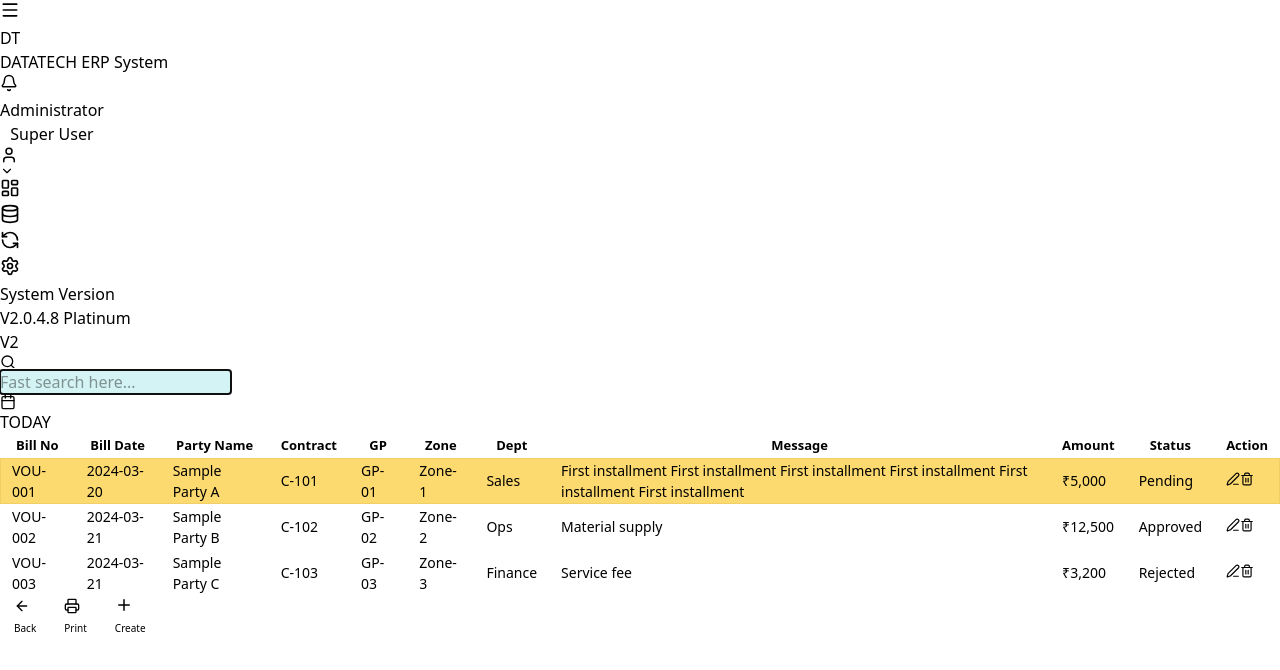
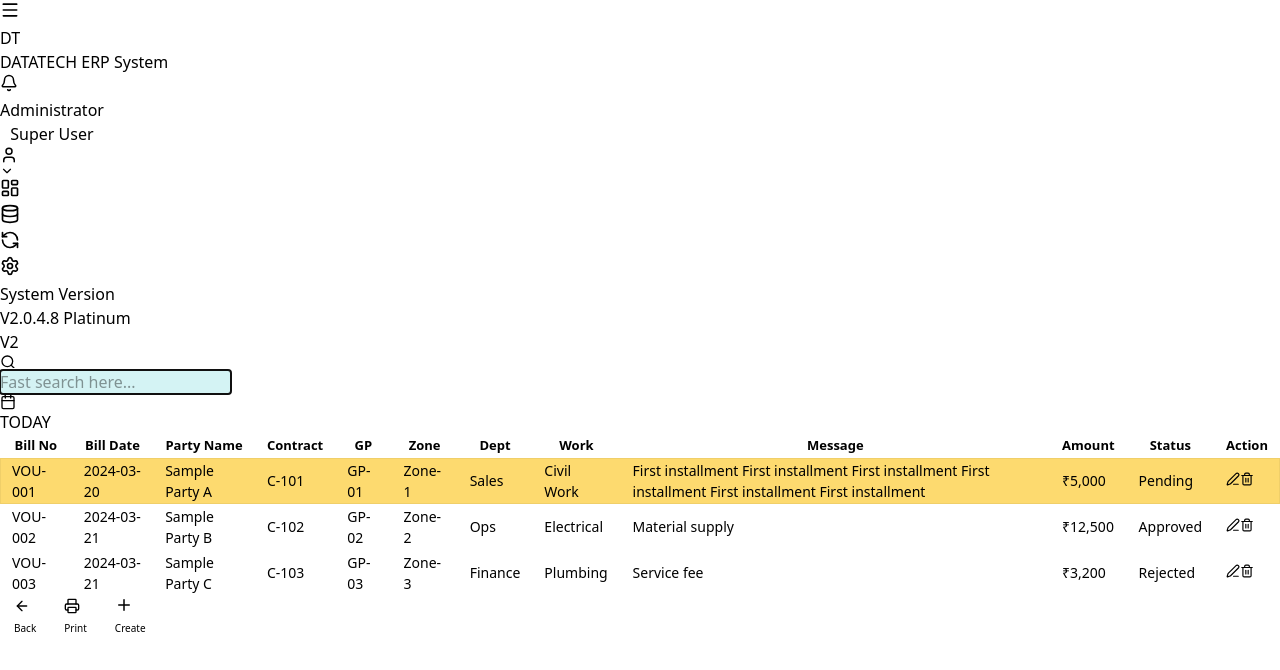
Before and after one commit to datatechctc6-tech/ERP-SYSTEM-, a React (Vite) app in the folder frontend/: page /account-voucher-creation in a window 1280 px wide. Shown: the top 670 px of the page. Built offline with nearby package versions, Linux system fonts and the light colour scheme; sample sign-in values are in the browser's storage.

Commit message:
feat: Add Account Voucher Creation, Party, and Account Creation pages.

```diff
--- a/frontend/src/pages/AccountCreation/AccountCreation.jsx
+++ b/frontend/src/pages/AccountCreation/AccountCreation.jsx
@@ -15,6 +15,7 @@ const AccountCreation = () => {
             id: i + 1,
             partyName: '',
             department: '',
+            work: '',
             amount: '',
             status: ''
         }));
@@ -23,6 +24,7 @@ const AccountCreation = () => {
                 id: 1,
                 partyName: editVoucher.partyName || '',
                 department: editVoucher.dept || '',
+                work: editVoucher.work || '',
                 amount: editVoucher.amount ? String(editVoucher.amount) : '',
                 status: editVoucher.status || ''
             };
@@ -47,7 +49,7 @@ const AccountCreation = () => {
         } else if (e.key === 'ArrowLeft') {
             targetCol = Math.max(0, colIndex - 1);
         } else if (e.key === 'ArrowRight' || e.key === 'Enter') {
-            if (colIndex < 3) {
+            if (colIndex < 4) {
                 targetCol = colIndex + 1;
             } else {
                 targetRow = Math.min(accounts.length - 1, rowIndex + 1);
@@ -69,6 +71,7 @@ const AccountCreation = () => {
     const totalRecords = accounts.filter(acc =>
         acc.partyName.trim() !== '' ||
         acc.department.trim() !== '' ||
+        acc.work.trim() !== '' ||
         acc.amount.trim() !== ''
     ).length;
 
@@ -85,6 +88,7 @@ const AccountCreation = () => {
                         <tr className="flex w-full">
                             <th className="ac-th px-3 py-3 font-black uppercase tracking-widest border-r border-[#00332e] flex-1">Party Name</th>
                             <th className="ac-th px-3 py-3 font-black uppercase tracking-widest border-r border-[#00332e] flex-1">Department</th>
+                            <th className="ac-th px-3 py-3 font-black uppercase tracking-widest border-r border-[#00332e] flex-1">Work</th>
                             <th className="ac-th px-3 py-3 font-black uppercase tracking-widest border-r border-[#00332e] flex-1 text-right">Amount</th>
                             <th className="ac-th px-3 py-3 font-black uppercase tracking-widest border-[#00332e] w-32">Status</th>
                             <th className="ac-th px-3 py-3 font-black uppercase tracking-widest border-l border-[#00332e] w-24 text-center">Action</th>
@@ -123,9 +127,21 @@ const AccountCreation = () => {
                                         type="text"
                                         data-row={index}
                                         data-col={2}
+                                        value={account.work}
+                                        onChange={(e) => handleInputChange(index, 'work', e.target.value)}
+                                        onKeyDown={(e) => handleKeyDown(e, index, 2)}
+                                        className="ac-input w-full h-full px-3 bg-transparent focus:outline-none focus:bg-[#fdd55ce1]"
+                                        placeholder={index === 0 ? "Enter work..." : ""}
+                                    />
+                                </td>
+                                <td className="border-r border-gray-200 flex-1">
+                                    <input
+                                        type="text"
+                                        data-row={index}
+                                        data-col={3}
                                         value={account.amount}
                                         onChange={(e) => handleInputChange(index, 'amount', e.target.value)}
-                                        onKeyDown={(e) => handleKeyDown(e, index, 2)}
+                                        onKeyDown={(e) => handleKeyDown(e, index, 3)}
                                         className="ac-input w-full h-full px-3 text-right font-black bg-transparent focus:outline-none focus:bg-[#fdd55ce1]"
                                         placeholder={index === 0 ? "0.00" : ""}
                                     />
@@ -134,21 +150,21 @@ const AccountCreation = () => {
                                     <input
                                         type="text"
                                         data-row={index}
-                                        data-col={3}
+                                        data-col={4}
                                         value={account.status}
                                         onChange={(e) => handleInputChange(index, 'status', e.target.value)}
-                                        onKeyDown={(e) => handleKeyDown(e, index, 3)}
+                                        onKeyDown={(e) => handleKeyDown(e, index, 4)}
                                         className="ac-input w-full h-full px-3 bg-transparent focus:outline-none focus:bg-[#fdd55ce1] uppercase font-bold text-gray-600"
                                         placeholder={index === 0 ? "Status" : ""}
                                     />
                                 </td>
                                 <td className="border-l border-gray-200 w-24 flex items-center justify-center bg-white z-10">
-                                    {totalRecords > 1 && (account.partyName.trim() || account.department.trim() || account.amount.trim()) && (
+                                    {totalRecords > 1 && (account.partyName.trim() || account.department.trim() || account.work.trim() || account.amount.trim()) && (
                                         <button
                                             type="button"
                                             onClick={() => {
                                                 const newAccounts = [...accounts];
-                                                newAccounts[index] = { id: account.id, partyName: '', department: '', amount: '', status: '' };
+                                                newAccounts[index] = { id: account.id, partyName: '', department: '', work: '', amount: '', status: '' };
                                                 setAccounts(newAccounts);
                                             }}
                                             className="p-1.5 text-red-400 hover:text-white hover:bg-red-500 rounded transition-all"
--- a/frontend/src/pages/AccountVoucherCreation/AccountVoucherCreation.jsx
+++ b/frontend/src/pages/AccountVoucherCreation/AccountVoucherCreation.jsx
@@ -49,11 +49,10 @@ const AccountVoucherCreation = () => {
         }
     };
 
-    // Mock data for the table
     const [vouchers, setVouchers] = useState([
-        { id: 1, billNo: 'VOU-001', billDate: '2024-03-20', partyName: 'Sample Party A', contract: 'C-101', gp: 'GP-01', zone: 'Zone-1', dept: 'Sales', message: 'First installment First installment First installment First installment First installment First installment', amount: 5000, status: 'Pending' },
-        { id: 2, billNo: 'VOU-002', billDate: '2024-03-21', partyName: 'Sample Party B', contract: 'C-102', gp: 'GP-02', zone: 'Zone-2', dept: 'Ops', message: 'Material supply', amount: 12500, status: 'Approved' },
-        { id: 3, billNo: 'VOU-003', billDate: '2024-03-21', partyName: 'Sample Party C', contract: 'C-103', gp: 'GP-03', zone: 'Zone-3', dept: 'Finance', message: 'Service fee', amount: 3200, status: 'Rejected' },
+        { id: 1, billNo: 'VOU-001', billDate: '2024-03-20', partyName: 'Sample Party A', contract: 'C-101', gp: 'GP-01', zone: 'Zone-1', dept: 'Sales', work: 'Civil Work', message: 'First installment First installment First installment First installment First installment First installment', amount: 5000, status: 'Pending' },
+        { id: 2, billNo: 'VOU-002', billDate: '2024-03-21', partyName: 'Sample Party B', contract: 'C-102', gp: 'GP-02', zone: 'Zone-2', dept: 'Ops', work: 'Electrical', message: 'Material supply', amount: 12500, status: 'Approved' },
+        { id: 3, billNo: 'VOU-003', billDate: '2024-03-21', partyName: 'Sample Party C', contract: 'C-103', gp: 'GP-03', zone: 'Zone-3', dept: 'Finance', work: 'Plumbing', message: 'Service fee', amount: 3200, status: 'Rejected' },
     ]);
 
     const handleDelete = (voucher) => {
@@ -145,6 +144,7 @@ const AccountVoucherCreation = () => {
                                     <th className="av-th px-3 py-2 text-[10px] font-black uppercase tracking-widest border border-[#00332e]">GP</th>
                                     <th className="av-th px-3 py-2 text-[10px] font-black uppercase tracking-widest border border-[#00332e]">Zone</th>
                                     <th className="av-th px-3 py-2 text-[10px] font-black uppercase tracking-widest border border-[#00332e]">Dept</th>
+                                    <th className="av-th px-3 py-2 text-[10px] font-black uppercase tracking-widest border border-[#00332e]">Work</th>
                                     <th className="av-th px-3 py-2 text-[10px] font-black uppercase tracking-widest border border-[#00332e]">Message</th>
                                     <th className="av-th px-3 py-2 text-[10px] font-black uppercase tracking-widest border border-[#00332e]">Amount</th>
                                     <th className="av-th px-3 py-2 text-[10px] font-black uppercase tracking-widest border border-[#00332e]">Status</th>
@@ -167,6 +167,7 @@ const AccountVoucherCreation = () => {
                                         <td className="av-td px-3 py-2 border border-gray-200 whitespace-nowrap">{voucher.gp}</td>
                                         <td className="av-td px-3 py-2 border border-gray-200 whitespace-nowrap">{voucher.zone}</td>
                                         <td className="av-td px-3 py-2 border border-gray-200 whitespace-nowrap">{voucher.dept}</td>
+                                        <td className="av-td px-3 py-2 border border-gray-200 whitespace-nowrap">{voucher.work}</td>
                                         <td className="av-td px-3 py-2 border border-gray-200 text-gray-500 italic max-w-[200px] truncate" title={voucher.message}>{voucher.message}</td>
                                         <td className="av-td px-3 py-2 border border-gray-200 font-black whitespace-nowrap">₹{voucher.amount.toLocaleString('en-IN')}</td>
                                         <td className="av-td px-3 py-2 border border-gray-200">
```
Also changed, not shown: frontend/src/pages/Party/Party.css (line endings or trailing spaces).
